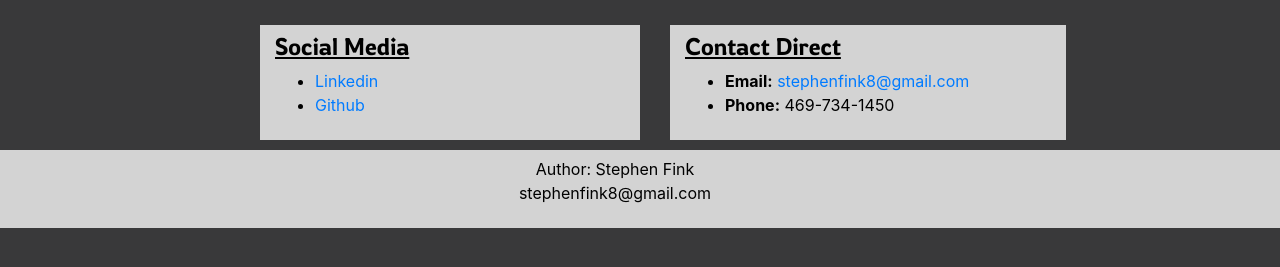
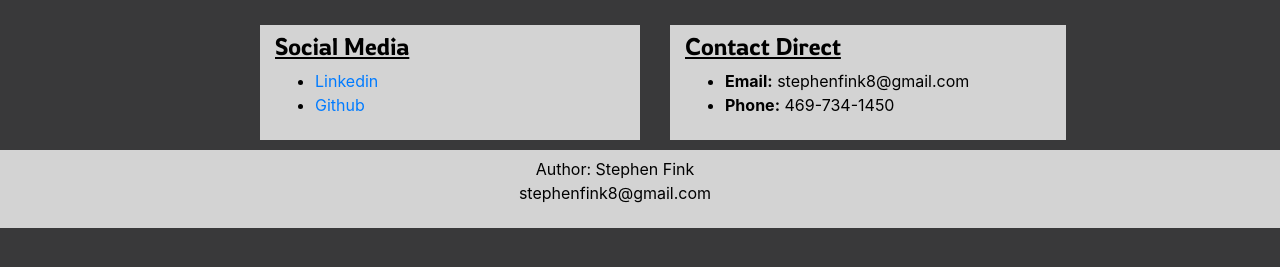
Before and after one commit to stephenfink/hw-2-Portfolio-Bootstrap, a plain HTML site: page contact.html in a window 1280 px wide. Shown: the part 127-394 px from the top of the page. Drawn offline with nearby package versions, Linux system fonts and the light colour scheme.

Commit message:
removed the hyper link of gmail due to unable to function

```diff
--- a/contact.html
+++ b/contact.html
@@ -54,7 +54,7 @@
               <div class="col-md-10 lighterBG">
                 <h4 class="underline">Contact Direct</h4>
                 <ul>
-                  <li><strong>Email:</strong><a href="stephenfink8@gmail.com" target="_blank"> stephenfink8@gmail.com</a></li>
+                  <li><strong>Email:</strong> stephenfink8@gmail.com</li>
                   <li><strong>Phone:</strong> 469-734-1450</li>
                 </ul>
                 <!--address is not on here due to moving soon-->
```
